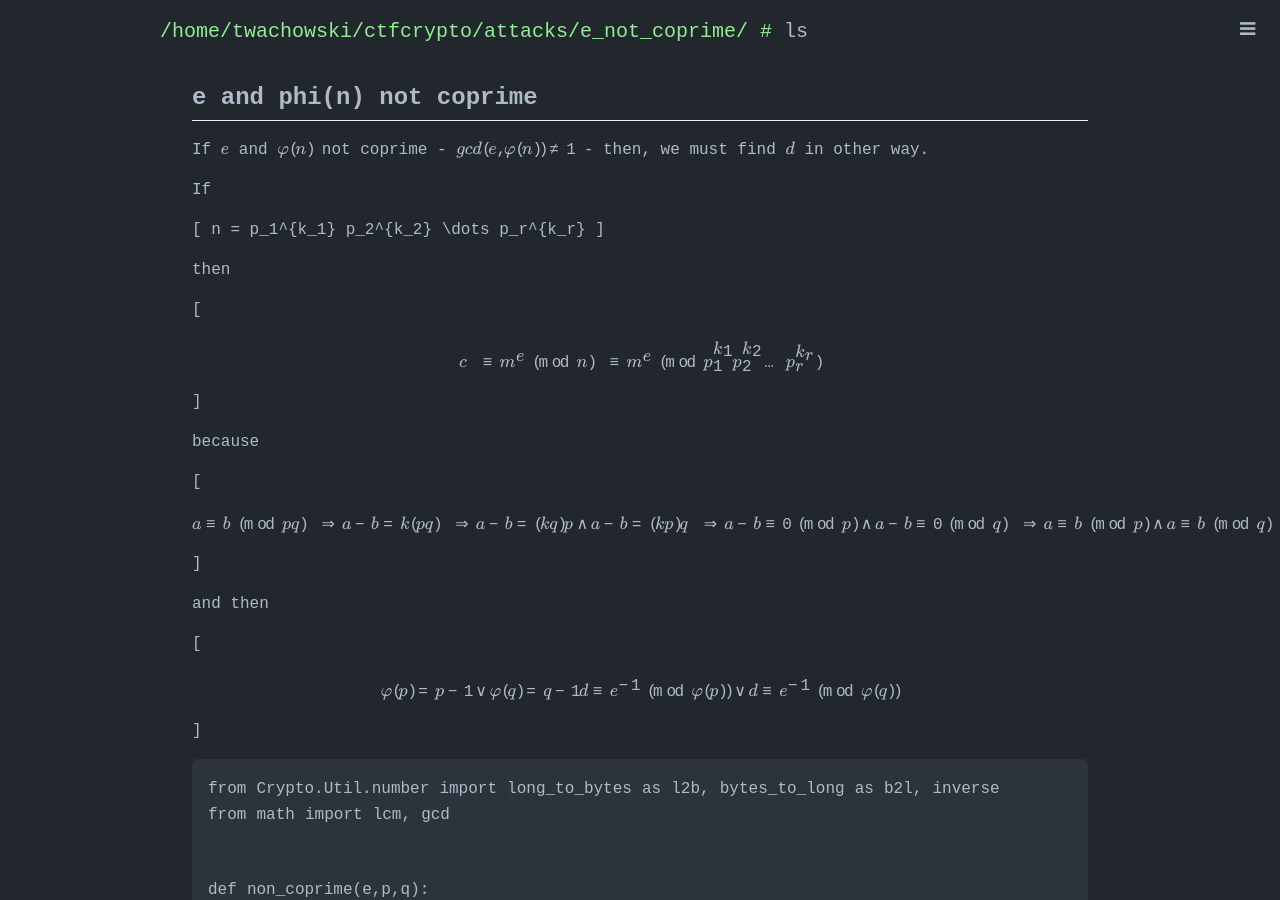
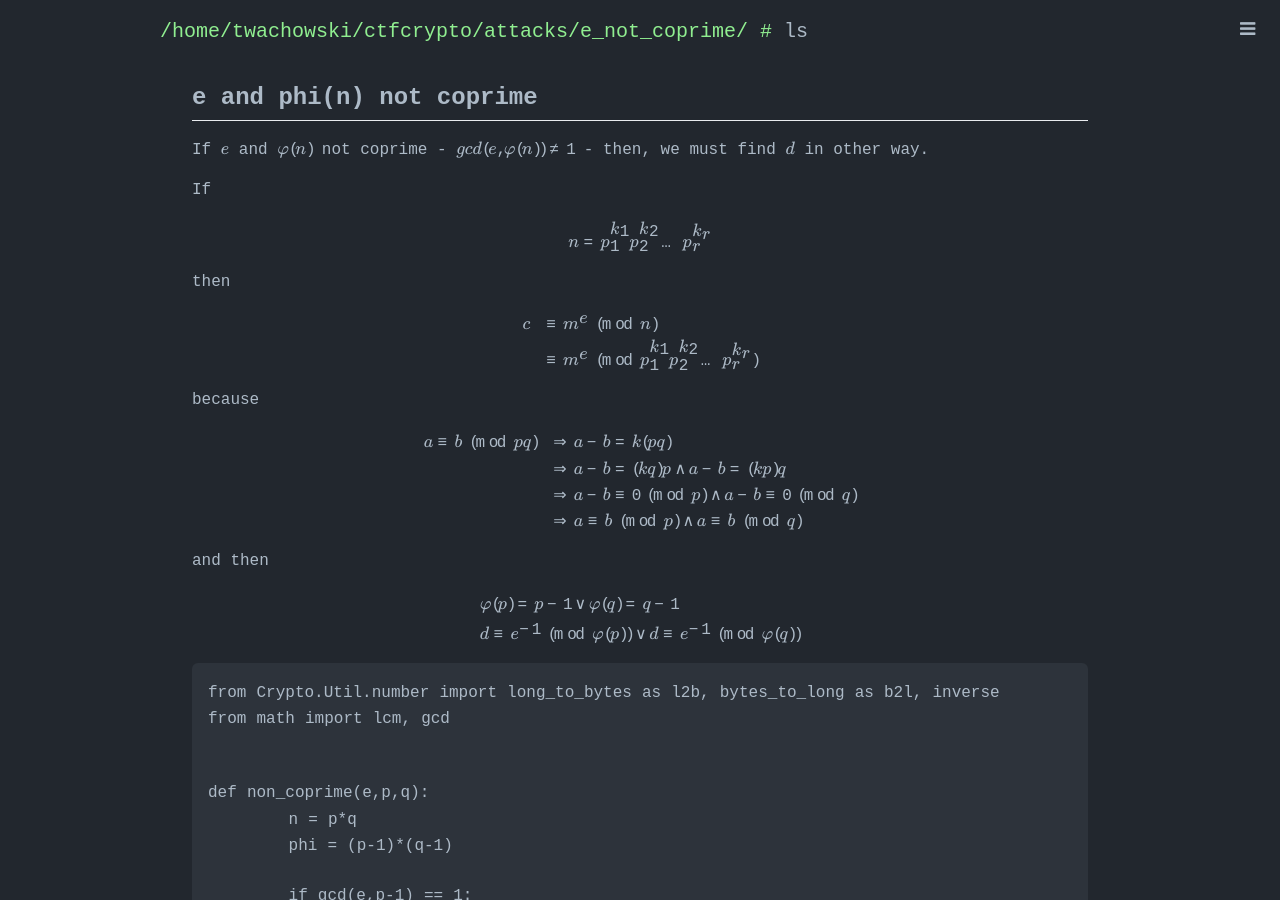
Before and after one commit to tadeuszwachowski/ctfcrypto, a Jekyll site: the page built from _attacks/e_not_coprime.md, in a window 1280 px wide and 900 px high. Built offline with Jekyll 4.4.1, drawn with Linux system fonts in a browser that asks for light colours; Markdown is read by kramdown in place of the engine named in the settings; formulas are drawn with MathJax 3.

````diff
--- a/_attacks/e_not_coprime.md
+++ b/_attacks/e_not_coprime.md
@@ -9,38 +9,30 @@ If $e$ and $\varphi(n)$ not coprime - $gcd(e,\varphi(n)) \neq 1$ - then, we must
 
 If
 
-\[
-n = p_1^{k_1} p_2^{k_2} \dots p_r^{k_r}
-\]
+$$n = p_1^{k_1} p_2^{k_2} \dots p_r^{k_r}$$
 
 then
 
-\[
-\begin{array}{ll}
+$$\begin{array}{ll}
 	c 	&\equiv m^e \pmod{n} \\
 		&\equiv m^e \pmod{p_1^{k_1} p_2^{k_2} \dots p_r^{k_r}} \\
-\end{array}
-\]
+\end{array}$$
 
 because
 
-\[
-\begin{array}{ll}
+$$\begin{array}{ll}
 	a \equiv b \pmod{pq} 	&\Rightarrow a-b = k(pq) \\
 							&\Rightarrow a-b = (kq)p \wedge a-b = (kp)q \\
 							&\Rightarrow a-b \equiv 0 \pmod{p} \wedge a-b \equiv 0 \pmod{q} \\
 							&\Rightarrow a \equiv b \pmod{p} \wedge a \equiv b \pmod{q} \\
-\end{array}
-\]
+\end{array}$$
 
 and then
 
-\[
-\begin{array}{ll}
-	\varphi(p) = p-1 \vee \varphi(q) = q-1 \\
-	d \equiv e^{-1} \pmod{\varphi(p)} \vee d \equiv e^{-1} \pmod{\varphi(q)} \\
-\end{array}
-\]
+$$\begin{array}{ll}
+\varphi(p) = p-1 \vee \varphi(q) = q-1 \\
+d \equiv e^{-1} \pmod{\varphi(p)} \vee d \equiv e^{-1} \pmod{\varphi(q)} \\
+\end{array}$$
 
 
 ```python
````
